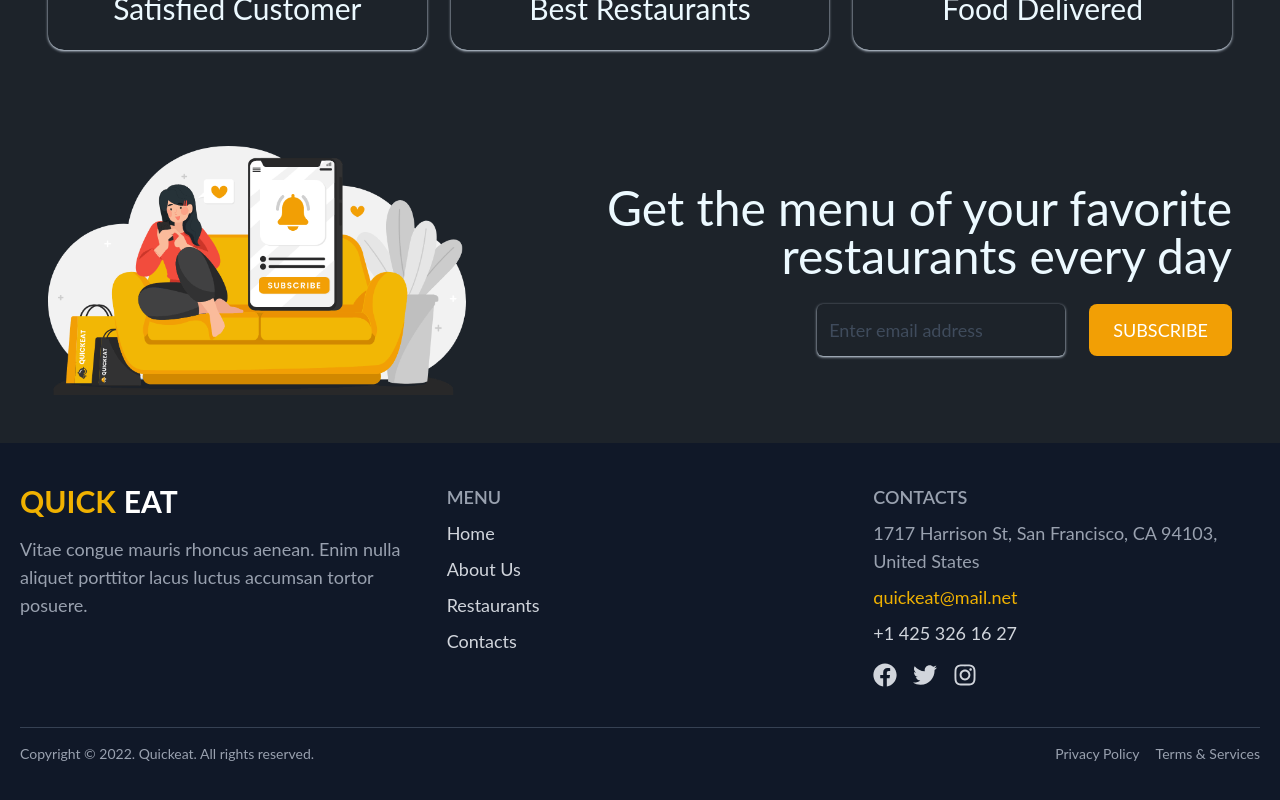
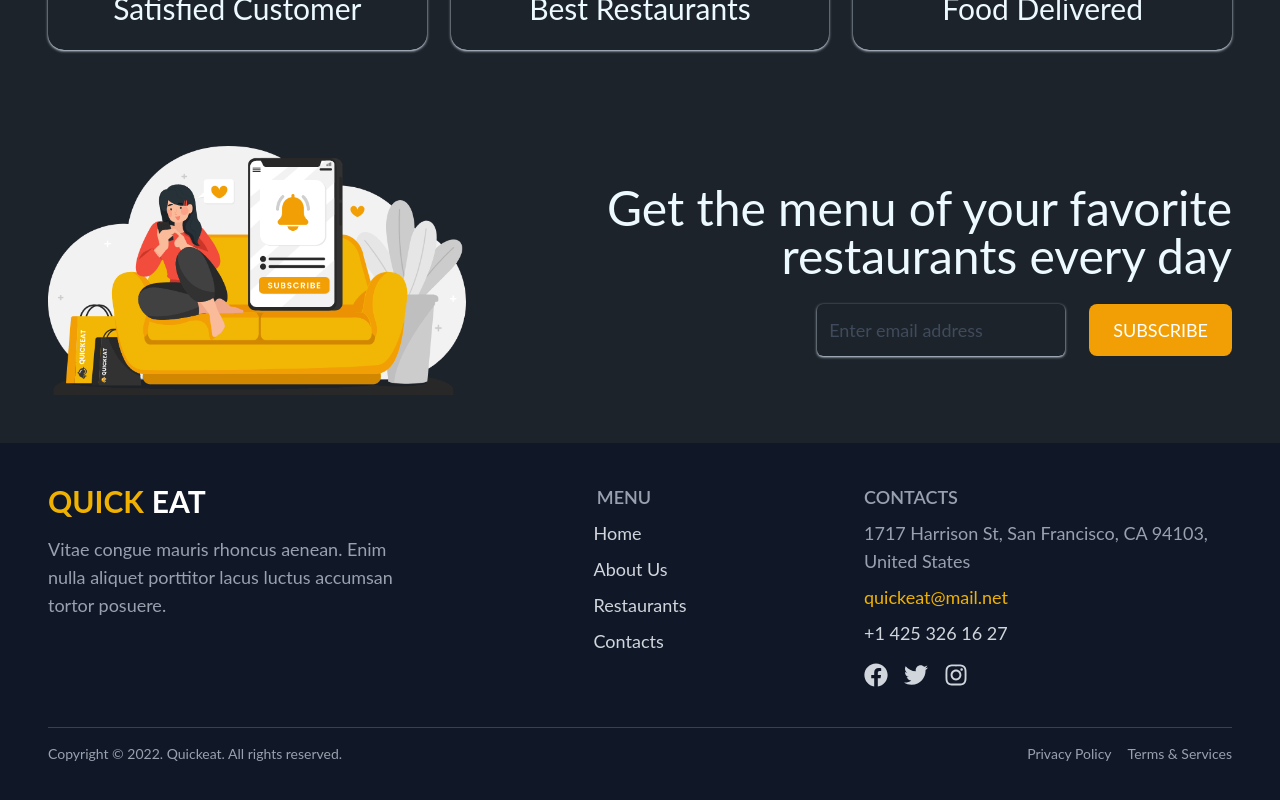
Before and after one commit to pxgacademy/Food-Swift-Quantum-Devs, a React (Vite) app: page / in a window 1280 px wide. Shown: the part 2239-3039 px from the top of the page. Built offline with nearby package versions, Linux system fonts and the light colour scheme; no server answers.

Commit message:
footer wegth and all pading fexed

```diff
--- a/src/shared-components/footer/Footer.jsx
+++ b/src/shared-components/footer/Footer.jsx
@@ -3,8 +3,8 @@ import { FaFacebook, FaTwitter, FaInstagram } from "react-icons/fa";
 
 const Footer = () => {
   return (
-    <footer className="bg-gray-900 w-full text-gray-300 py-10 px-5">
-      <div className="max-w-7xl mx-auto grid grid-cols-1 sm:grid-cols-2 md:grid-cols-3 gap-10 text-center md:text-left ">
+    <footer className="bg-gray-900 max-w-[1600px] mx-auto text-gray-300 py-10 px-5 md:px-8 lg:px-12">
+      <div className=" max-w-[1600px] mx-auto grid grid-cols-1 sm:grid-cols-2 md:grid-cols-3 gap-10 text-center md:text-left ">
         {/* Left Section */}
         <div>
           <h2 className="text-3xl font-bold text-white flex justify-center md:justify-start items-center gap-2">
@@ -16,8 +16,8 @@ const Footer = () => {
           </p>
         </div>
         {/* Middle Sec */}
-        <div>
-          <h3 className="text-lg font-semibold text-gray-400">MENU</h3>
+        <div className=" flex items-center flex-col">
+          <h3 className="text-lg font-semibold text-gray-400 md:-ml-8">MENU</h3>
           <ul className="mt-2 space-y-2 text-lg">
             <li>
               <Link to="" className="hover:text-yellow-500">
@@ -57,7 +57,7 @@ const Footer = () => {
         </div>
       </div>
       {/* Footer Bottom */}
-      <div className=" max-w-7xl mx-auto mt-10 border-t border-gray-700 pt-4 text-gray-400 text-center text-sm md:flex md:justify-between">
+      <div className=" max-w-[1600px] mx-auto mt-10 border-t border-gray-700 pt-4 text-gray-400 text-center text-sm md:flex md:justify-between">
         <p>Copyright © 2022. Quickeat. All rights reserved.</p>
         <div className="flex justify-center md:justify-end space-x-4 mt-2 md:mt-0">
           <Link to="" className="hover:text-yellow-500">
```
